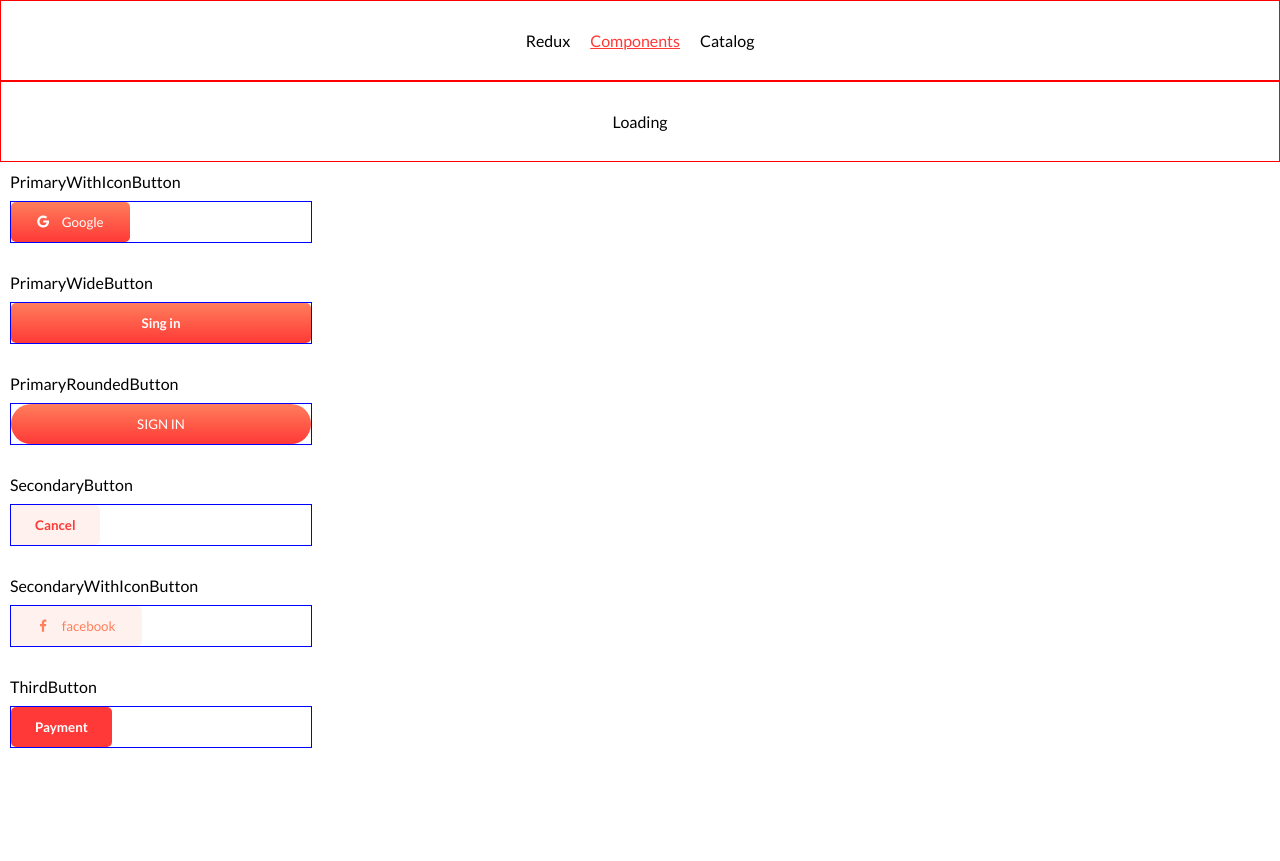
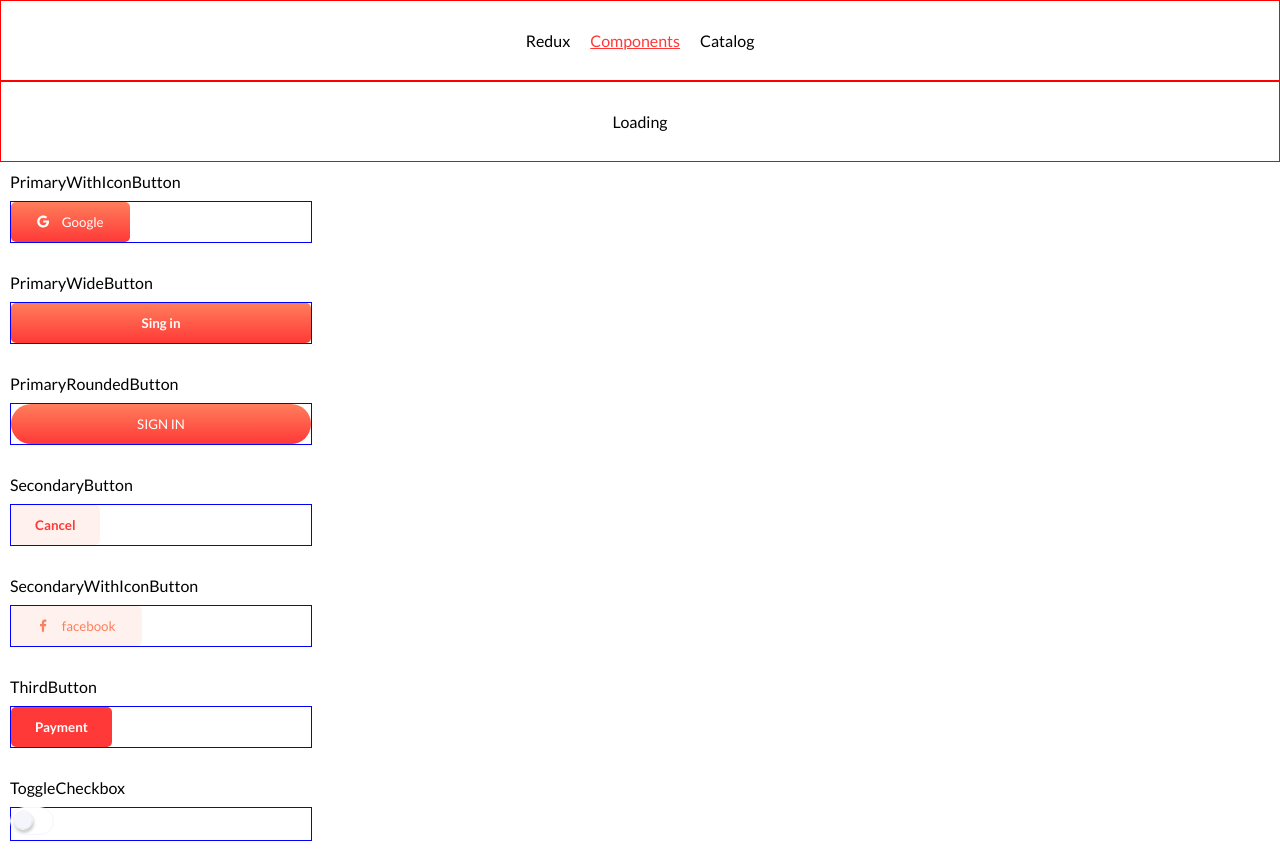
Before and after one commit to SVladikO/depoistu, a React (Create React App) app: page /components in a window 1280 px wide. Before the commit the page ends 800 px from the top, so only its background shows below. Built offline with nearby package versions, Linux system fonts and the light colour scheme.

Commit message:
PMA-16 Finished toggle checkbox

```diff
--- /dev/null
+++ b/src/component/ToggleCheckbox/ToggleCheckbox.js
@@ -0,0 +1,13 @@
+import React from 'react';
+import {CheckBoxWrapper, CheckBoxLabel, CheckBox} from "./ToggleCheckbox.style";
+
+const ToggleCheckbox = () => {
+    return (
+        <CheckBoxWrapper>
+            <CheckBox id="checkbox" type="checkbox" />
+            <CheckBoxLabel htmlFor="checkbox" />
+        </CheckBoxWrapper>
+    );
+};
+
+export default ToggleCheckbox;
--- /dev/null
+++ b/src/component/ToggleCheckbox/ToggleCheckbox.style.js
@@ -0,0 +1,51 @@
+import styled from 'styled-components';
+import {THEME} from "../../theme";
+
+export const CheckBoxWrapper = styled.div`
+  position: relative;
+`;
+export const CheckBoxLabel = styled.label`
+  position: absolute;
+  top: 0;
+  left: 0;
+  width: 42px;
+  height: 26px;
+  border-radius: 15px;
+  background: ${THEME.COLOR.ACCENT4};
+  outline: 1px solid ${THEME.COLOR.ACCENT2};
+  cursor: pointer;
+  &::after {
+    content: "";
+    display: block;
+    border-radius: 50%;
+    width: 18px;
+    height: 18px;
+    margin: 3px;
+    background: ${THEME.COLOR.ACCENT2};
+    outline: 1px solid ${THEME.COLOR.ACCENT2};
+    box-shadow: 1px 3px 3px 1px rgba(0, 0, 0, 0.2);
+    transition: 0.2s;
+  }
+`;
+export const CheckBox = styled.input`
+  opacity: 0;
+  z-index: 1;
+  border-radius: 15px;
+  width: 42px;
+  height: 26px;
+  &:checked + ${CheckBoxLabel} {
+    background: ${THEME.COLOR.ACCENT4};
+    outline: 1px solid ${THEME.COLOR.PRIMARY};
+    &::after {
+      content: "";
+      display: block;
+      border-radius: 50%;
+      width: 18px;
+      height: 18px;
+      margin-left: 21px;
+      transition: 0.2s;
+      outline: 1px solid ${THEME.COLOR.PRIMARY};
+      background-color: ${THEME.COLOR.PRIMARY};
+    }
+  }
+`;
--- a/src/page/development/Components.page.jsx
+++ b/src/page/development/Components.page.jsx
@@ -8,6 +8,7 @@ import {
     SecondaryWithIconButton,
     ThirdButton,
 } from "../../component/Button/Button.style";
+import ToggleCheckbox from "../../component/ToggleCheckbox/ToggleCheckbox";
 import {ReactComponent as GoogleIcon} from '../../icons/google.svg';
 import {ReactComponent as FacebookIcon} from '../../icons/facebook.svg';
 
@@ -18,6 +19,7 @@ const components = [
     {title: 'SecondaryButton', component: <SecondaryButton>Cancel</SecondaryButton>},
     {title: 'SecondaryWithIconButton', component: <SecondaryWithIconButton><FacebookIcon/>facebook</SecondaryWithIconButton>},
     {title: 'ThirdButton', component: <ThirdButton>Payment</ThirdButton>},
+    {title: 'ToggleCheckbox', component: <ToggleCheckbox/>},
 ]
 
 function ComponentsPage() {
```
